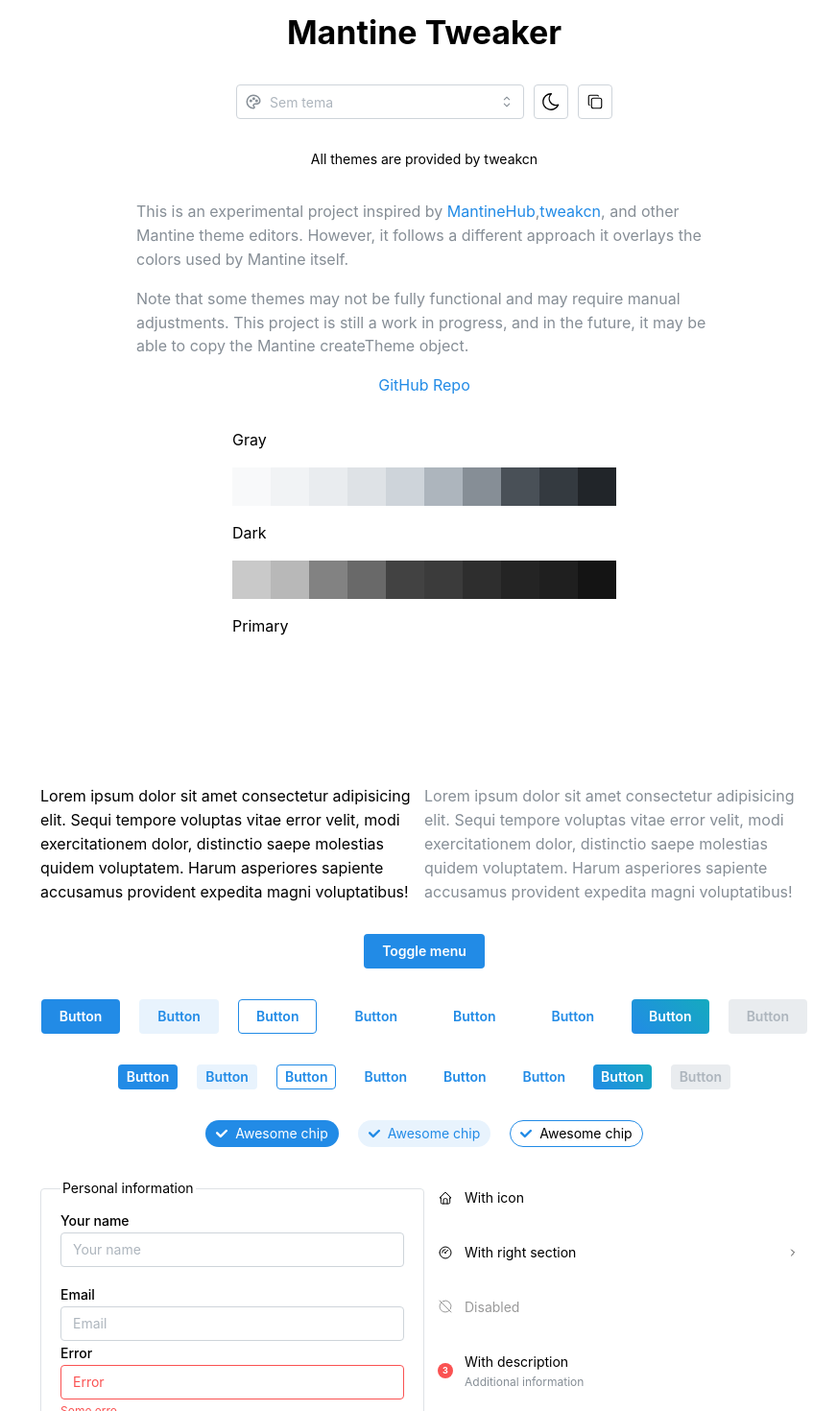
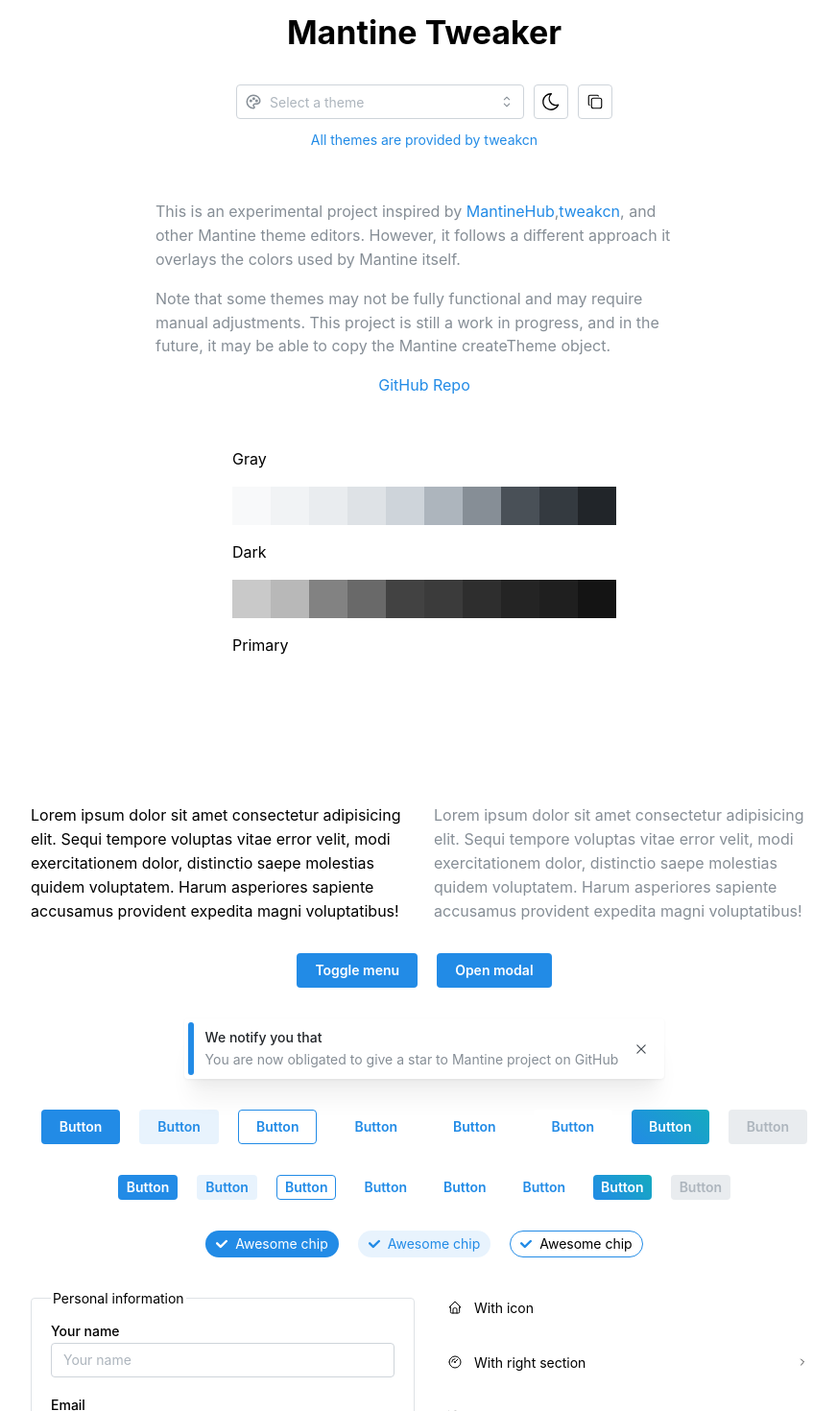
Before and after one commit to NunoLima10/mantine-tweaker, a React (Vite) app: page / in a window 1280 px wide. Shown: the part 20-1490 px from the top of the page at 96% size, without its empty margins (198-1070 px from the left). Built offline with nearby package versions, Linux system fonts and the light colour scheme.

Commit message:
feat: add modal,notification  examples

```diff
--- /dev/null
+++ b/src/components/modal-button/modal-button.tsx
@@ -0,0 +1,17 @@
+import { Button, Modal, TextInput } from "@mantine/core";
+import { useDisclosure } from "@mantine/hooks";
+
+export function ModalButton() {
+  const [opened, { open, close }] = useDisclosure(false);
+  return (
+    <>
+      <Modal opened={opened} onClose={close} title="Authentication">
+        <TextInput label="Input label" description="Input description" />
+        <TextInput label="Input label" description="Input description" />
+        <TextInput label="Input label" description="Input description" />
+      </Modal>
+
+      <Button onClick={open}>Open modal</Button>
+    </>
+  );
+}
--- a/src/components/test-components/test-components.tsx
+++ b/src/components/test-components/test-components.tsx
@@ -7,6 +7,7 @@ import {
   Flex,
   Menu,
   NavLink,
+  Notification,
   Paper,
   Skeleton,
   Stack,
@@ -28,12 +29,13 @@ import {
   IconSettings,
   IconTrash,
 } from "@tabler/icons-react";
+import { ModalButton } from "../modal-button/modal-button";
 
 export function TestComponensts() {
   return (
     <>
       <Divider my="md" />
-      <Flex>
+      <Flex wrap={"wrap"} justify={"center"} gap={"lg"}>
         <Text maw={400}>
           Lorem ipsum dolor sit amet consectetur adipisicing elit. Sequi tempore
           voluptas vitae error velit, modi exercitationem dolor, distinctio
@@ -47,6 +49,7 @@ export function TestComponensts() {
           provident expedita magni voluptatibus!
         </Text>
       </Flex>
+      <Flex wrap={"wrap"} justify={"center"} gap={"lg"}>
         <Menu shadow="md" width={200}>
           <Menu.Target>
             <Button>Toggle menu</Button>
@@ -83,7 +86,12 @@ export function TestComponensts() {
             </Menu.Item>
           </Menu.Dropdown>
         </Menu>
-      <Flex gap={"lg"}>
+        <ModalButton />
+      </Flex>
+      <Notification title="We notify you that">
+        You are now obligated to give a star to Mantine project on GitHub
+      </Notification>
+      <Flex wrap={"wrap"} justify={"center"} gap={"lg"}>
         <Button>Button</Button>
         <Button variant="light">Button</Button>
         <Button variant="outline">Button</Button>
@@ -93,7 +101,7 @@ export function TestComponensts() {
         <Button variant="gradient">Button</Button>
         <Button disabled>Button</Button>
       </Flex>
-      <Flex gap={"lg"}>
+      <Flex wrap={"wrap"} justify={"center"} gap={"lg"}>
         <Button size="compact-sm">Button</Button>
         <Button variant="light" size="compact-sm">
           Button
@@ -118,7 +126,7 @@ export function TestComponensts() {
         </Button>
       </Flex>
 
-      <Flex gap={"lg"}>
+      <Flex wrap={"wrap"} justify={"center"} gap={"lg"}>
         <Chip defaultChecked>Awesome chip</Chip>
         <Chip defaultChecked variant="light">
           Awesome chip
@@ -127,7 +135,7 @@ export function TestComponensts() {
           Awesome chip
         </Chip>
       </Flex>
-      <Flex>
+      <Flex wrap={"wrap"} justify={"center"} gap={"lg"}>
         <Fieldset legend="Personal information" w={400}>
           <TextInput label="Your name" placeholder="Your name" />
           <TextInput label="Email" placeholder="Email" mt="md" />
--- a/src/modules/home/index.tsx
+++ b/src/modules/home/index.tsx
@@ -7,12 +7,11 @@ export function Home() {
   return (
     <Stack align="center" mt={"xl"} gap={"xl"}>
       <Title>Mantine Tweaker</Title>
-
       <ThemeSelector />
-      <Text c="primary.5" ta={"center"} size="sm" maw={"300"}>
+      <Anchor size="sm" mt={-20} href="https://tweakcn.com/" target="_blank">
         All themes are provided by tweakcn
-      </Text>
-      <Stack maw={"600"} align="center">
+      </Anchor>
+      <Stack p={"lg"} maw={"600"} align="center">
         <Text c="dimmed">
           This is an experimental project inspired by{" "}
           <Anchor href="https://mantinehub.com/" target="_blank">
--- a/src/modules/theme-selector/index.tsx
+++ b/src/modules/theme-selector/index.tsx
@@ -58,7 +58,7 @@ export function ThemeSelector() {
     <Flex align={"center"} justify={"center"} gap={"xs"}>
       <Select
         leftSection={<IconPalette size={18} />}
-        placeholder="Sem tema"
+        placeholder="Select a theme"
         data={themes}
         onChange={handleThemeChange}
         searchable
```
Lines whose indentation alone changed are shown as unchanged.
